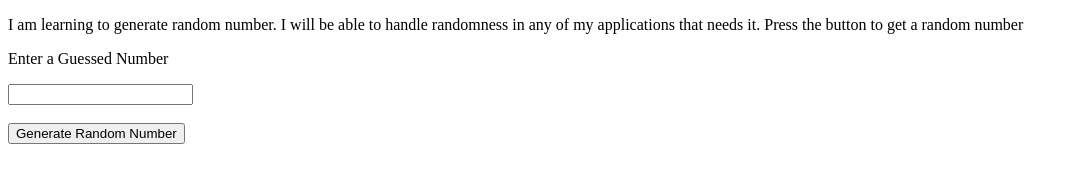
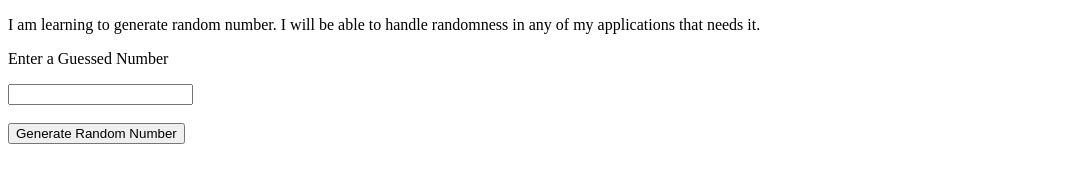
Before and after one commit to acciojob/Hot-or-Cold-Part-I-prudhvi1601, a website: page main.html in a window 1280 px wide. Shown: the whole page, without its empty margins (0-1076 px from the left). Drawn offline with Linux system fonts and the light colour scheme.

Commit message:
created a submission

```diff
--- a/main.html
+++ b/main.html
@@ -4,7 +4,7 @@
 </head>
 <body>
 	<p id="main">I am learning to generate random number. I will be able to handle randomness
-		in any of my applications that needs it. Press the button to get a random number</p>
+		in any of my applications that needs it.</p>
 	<!-- button -->
 	<!-- p tag -->
     <p id = "user">Enter a Guessed Number </p>
```
